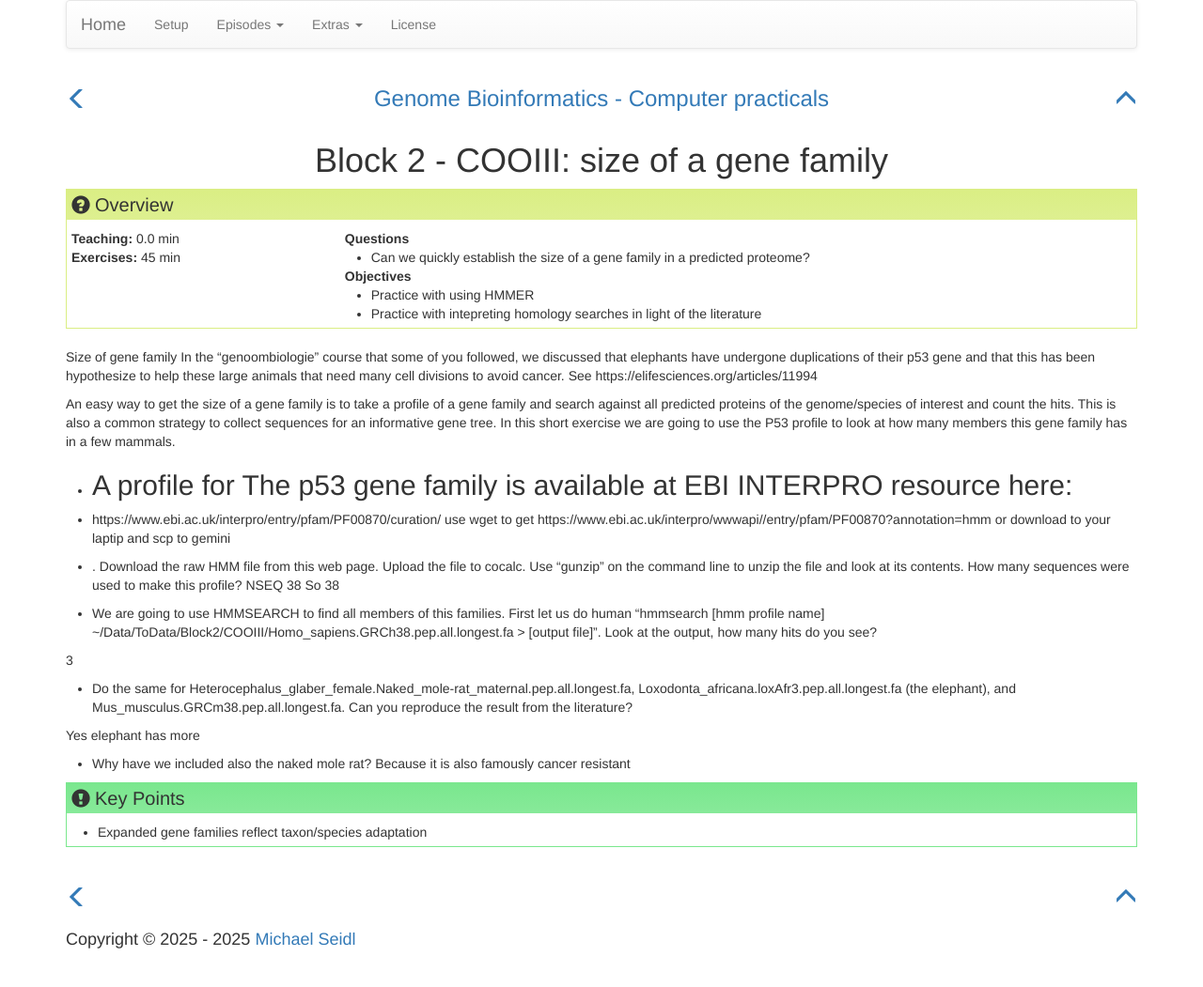
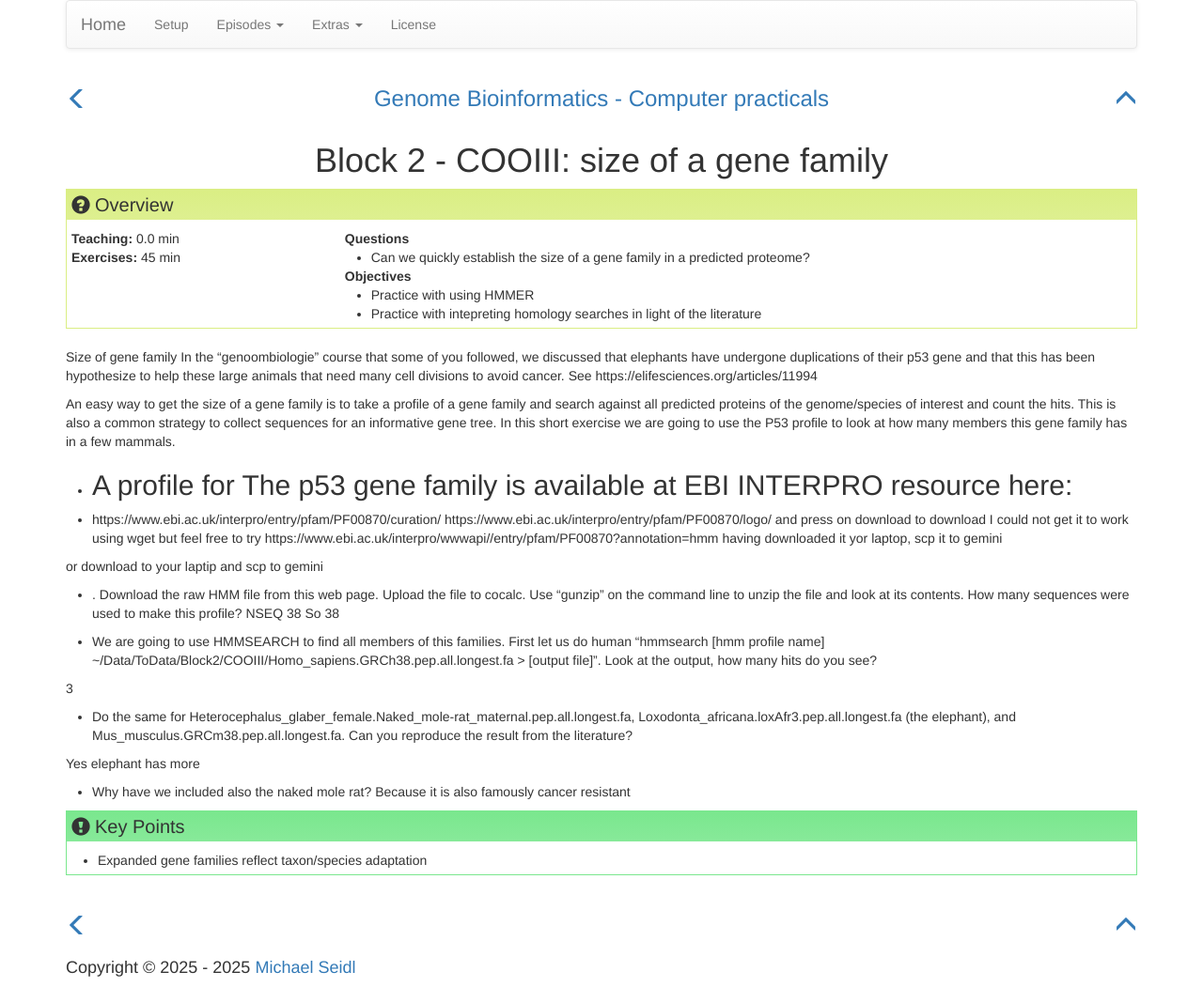
Before and after one commit to TeamMGE/GenomeBioinformaticsCourse, a Jekyll site: the page built from _episodes/62-COOIII.md, in a window 1280 px wide. Shown: the whole page at 94% size. Built offline with Jekyll 4.4.1, drawn with Linux system fonts in a browser that asks for light colours; before the commit the page ends 1021 px from its top, so only the background shows below that.

Commit message:
Update 62-COOIII.md

```diff
--- a/_episodes/62-COOIII.md
+++ b/_episodes/62-COOIII.md
@@ -20,8 +20,12 @@ An easy way to get the size of a gene family is to take a profile of a gene fami
 -	A profile for The p53 gene family is available at EBI INTERPRO resource here:
 -
 -	https://www.ebi.ac.uk/interpro/entry/pfam/PF00870/curation/
-use wget to get
+https://www.ebi.ac.uk/interpro/entry/pfam/PF00870/logo/
+and press on download to download
+I could not get it to work using wget but feel free to try
 https://www.ebi.ac.uk/interpro/wwwapi//entry/pfam/PF00870?annotation=hmm
+having downloaded it yor laptop, scp it to gemini
+
 or download to your laptip and scp to gemini
 
 
```
